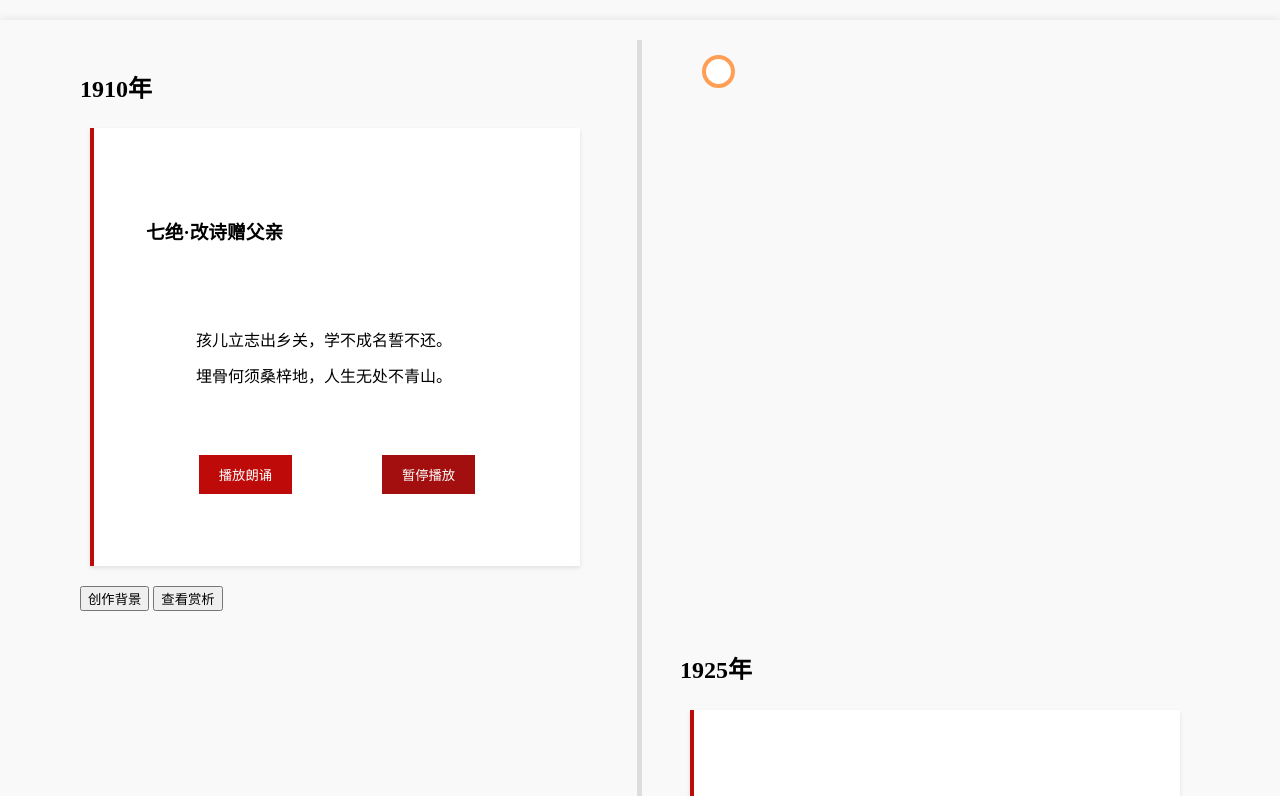
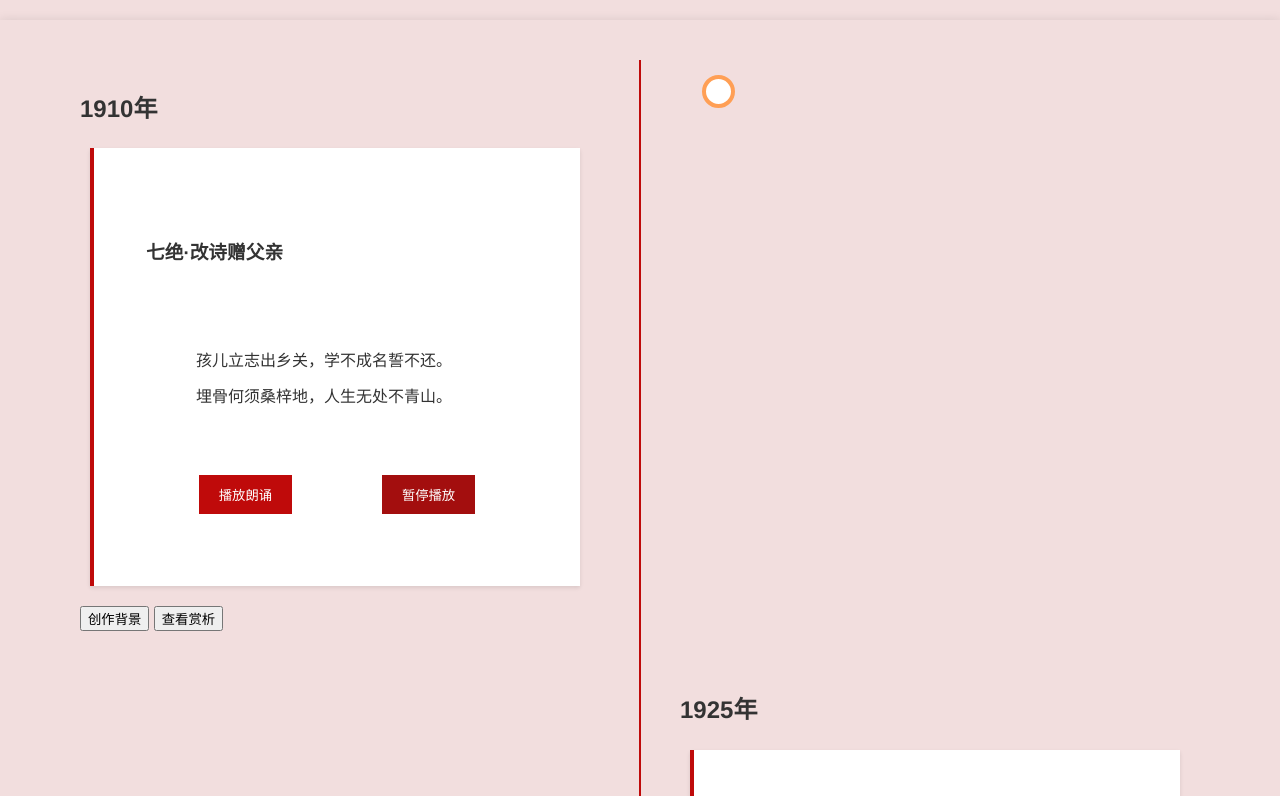
Before and after one commit to sxdxwxd/JianKuPuSu.github.io, a plain HTML site: page index.html in a window 1280 px wide. Shown: the top 796 px of the page. Drawn offline with Linux system fonts and the light colour scheme.

Commit message:
Update style.css

```diff
--- a/css/style.css
+++ b/css/style.css
@@ -1,10 +1,11 @@
 body {
-    font-family: "宋体", serif;
+    font-family: 'Helvetica', sans-serif; /* 确保字体的可读性 */
     line-height: 1.6;
     margin: 20px auto;
     padding: 20px;
-    background-color: #f9f9f9;
+    background-color: #f2dede; /* 淡红色背景，象征革命火焰 */
     box-shadow: 0 0 10px rgba(0,0,0,0.1);
+    color: #333; /* 提高文字对比度 */
 }
 
 h1 {
@@ -23,6 +24,7 @@ h1 {
     position: relative;
     background-color: inherit;
     width: 50%;
+    margin: 20px 0; /* 保留原有的 margin 属性 */
 }
 
 .left {
@@ -40,7 +42,7 @@ h1 {
     border-radius: 6px;
 }
 
-/* 模态框（Modal） */
+/* 模态框（Modal）*/
 .modal {
     display: none; /* 默认隐藏 */
     position: fixed;
@@ -84,12 +86,12 @@ h1 {
 .timeline::after {
     content: '';
     position: absolute;
-    width: 5px;
-    background-color: #ddd;
+    width: 2px;
+    background-color: #bf0a0a; /* 鲜红色时间轴，象征革命 */
     top: 0;
     bottom: 0;
     left: 50%;
-    margin-left: -3px;
+    transform: translateX(-50%);
 }
 
 /* 时间轴动画 */
```
